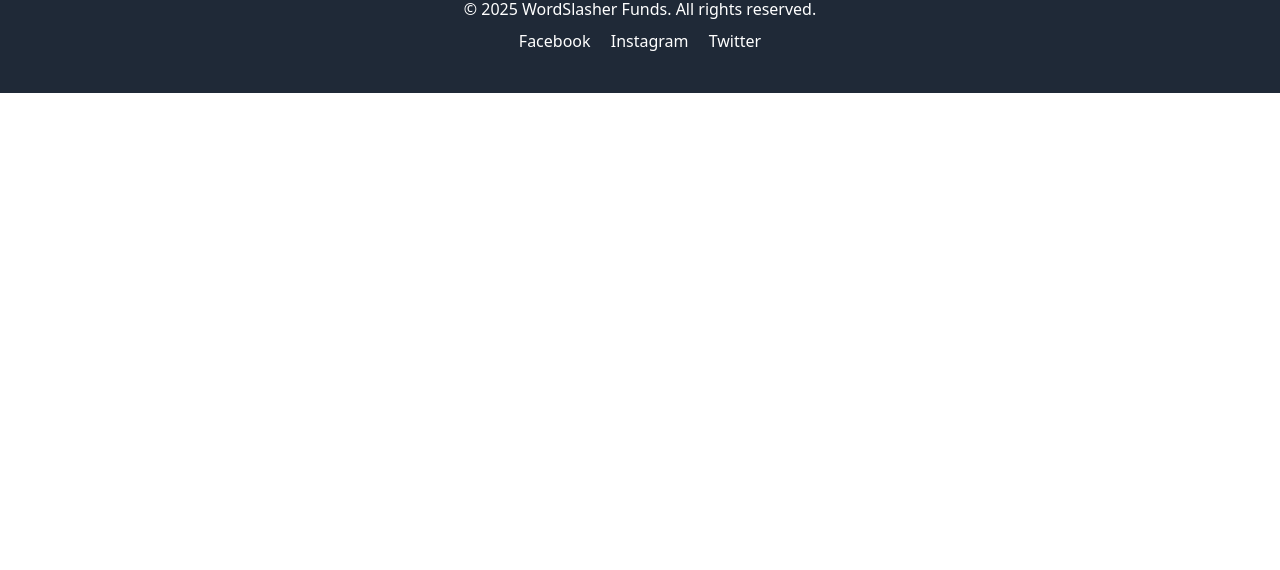
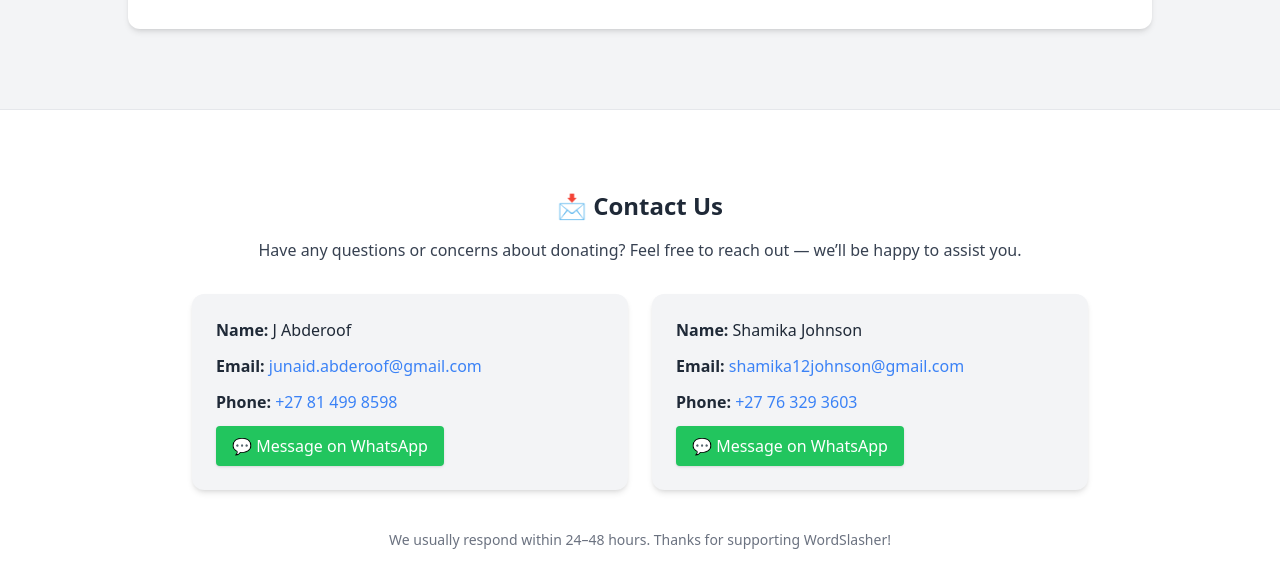
Before and after one commit to wordslasher/fund, a plain HTML site: page index.html in a window 1280 px wide. Shown: the part 2859-3429 px from the top of the page. Before the commit the page ends 2952 px from the top, so only its background shows below. Drawn offline with nearby package versions, Linux system fonts and the light colour scheme.

Commit message:
Add files via upload

```diff
--- a/index.html
+++ b/index.html
@@ -60,7 +60,7 @@
   <section id="about" class="py-20 px-6 bg-gray-100">
     <div class="max-w-4xl mx-auto text-center">
       <h2 class="text-3xl font-bold mb-4 text-dark">About the Project</h2>
-      <p class="text-gray-700 text-lg">We are committed to building sustainable solutions for clean water access in remote communities. With your support, we aim to drill 5 new wells, provide filtration systems, and train local leaders on water hygiene.</p>
+      <p class="text-gray-700 text-lg">We’re building <strong>WordSlasher</strong>, an educational app that combines mini-games with real language learning — currently supporting Arabic, Spanish, and Japanese. We also want to expand and do more apps and books in the near future too.</p>
     </div>
   </section>
 
@@ -76,13 +76,13 @@
 
       <!-- R100 -->
       <div class="bg-white p-6 rounded-xl shadow-md border-t-4 border-green-500">
-        <h2 class="text-xl font-bold text-dark mb-2">R100 — Live Demo Access</h2>
+        <h2 class="text-xl font-bold text-dark mb-2">R100 — Live Demo Access (no ads)</h2>
         <p class="text-gray-700">• Play the working demo online<br>• See progress as it happens</p>
       </div>
 
       <!-- R200 -->
       <div class="bg-white p-6 rounded-xl shadow-md border-t-4 border-blue-500">
-        <h2 class="text-xl font-bold text-dark mb-2">R200 — APK Download</h2>
+        <h2 class="text-xl font-bold text-dark mb-2">R200 — APK Download (no ads)</h2>
         <p class="text-gray-700">• Download the Android APK<br>• Play offline + test features early</p>
       </div>
 
@@ -105,6 +105,10 @@
       </div>
 
     </div>
+
+    <div class="text-center mt-10">
+      <p class="text-gray-600">All donations help us build something meaningful and lasting. Thank you for your support! We also coming up with ideas on how you can support us without any donations, but sharing, helping code or downloading the demo and playing with ads and giving feedback.</p>
+      <a href="#fund" class="mt-4 px-6 py-3 bg-primary text-white rounded-xl shadow-md hover:bg-blue-600 transition inline-block">Donate Now</a>
   </section>
 
   <!-- Monthly Target Progress Bar -->
@@ -213,6 +217,43 @@
   </div>
 </section>
 
+<!-- Contact Us Section -->
+<section class="py-20 px-6 bg-white border-t border-gray-200">
+  <div class="max-w-4xl mx-auto text-center">
+    <h2 class="text-2xl font-bold text-dark mb-4">📩 Contact Us</h2>
+    <p class="text-gray-700 mb-8">
+      Have any questions or concerns about donating? Feel free to reach out — we’ll be happy to assist you.
+    </p>
+
+    <div class="grid md:grid-cols-2 gap-6 text-left">
+      <!-- Contact: J Abderoof -->
+      <div class="bg-gray-100 p-6 rounded-xl shadow-md space-y-3">
+        <p><strong>Name:</strong> J Abderoof</p>
+        <p><strong>Email:</strong> <a href="mailto:junaid.abderoof@gmail.com" class="text-primary hover:underline">junaid.abderoof@gmail.com</a></p>
+        <p><strong>Phone:</strong> <a href="tel:+27814998598" class="text-primary hover:underline">+27 81 499 8598</a></p>
+        <a href="https://wa.me/27814998598" target="_blank" class="inline-block bg-green-500 hover:bg-green-600 text-white py-2 px-4 rounded shadow">
+          💬 Message on WhatsApp
+        </a>
+      </div>
+
+      <!-- Contact: Shamika Johnson -->
+      <div class="bg-gray-100 p-6 rounded-xl shadow-md space-y-3">
+        <p><strong>Name:</strong> Shamika Johnson</p>
+        <p><strong>Email:</strong> <a href="mailto:shamika12johnson@gmail.com" class="text-primary hover:underline">shamika12johnson@gmail.com</a></p>
+        <p><strong>Phone:</strong> <a href="tel:+27763293603" class="text-primary hover:underline">+27 76 329 3603</a></p>
+        <a href="https://wa.me/27763293603" target="_blank" class="inline-block bg-green-500 hover:bg-green-600 text-white py-2 px-4 rounded shadow">
+          💬 Message on WhatsApp
+        </a>
+      </div>
+    </div>
+
+    <p class="mt-10 text-sm text-gray-500 text-center">
+      We usually respond within 24–48 hours. Thanks for supporting WordSlasher!
+    </p>
+  </div>
+</section>
+
+
 
   <!-- Footer -->
   <footer class="bg-dark text-white py-10 text-center">
```
Also changed, not shown: app.html (+4 -5 lines).
